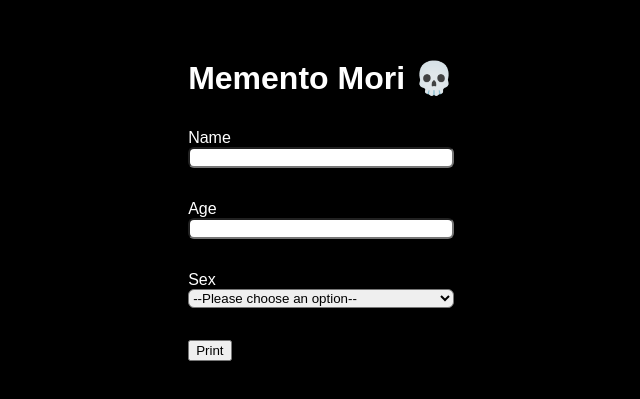
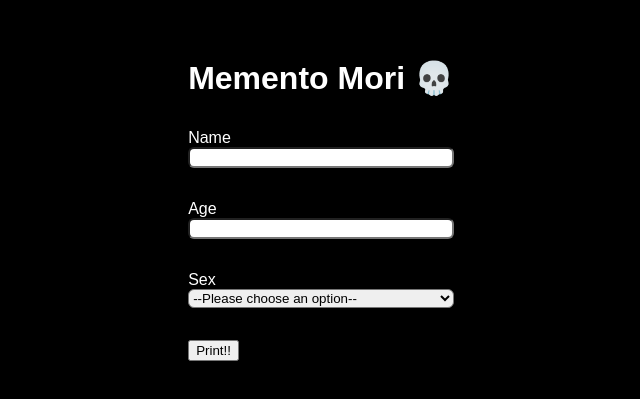
Before and after one commit to amymc/memento-mori, a website: page client/index.html in a window 1280 px wide. Shown: the part 209-608 px from the top of the page, 319-959 px from the left. Drawn offline with Linux system fonts and the light colour scheme.

Commit message:
kick off workflow?

```diff
--- a/client/index.html
+++ b/client/index.html
@@ -35,7 +35,7 @@
         </select>
       </p>
 
-      <button type="submit">Print</button>
+      <button type="submit">Print!!</button>
     </form>
   </body>
 </html>
```
